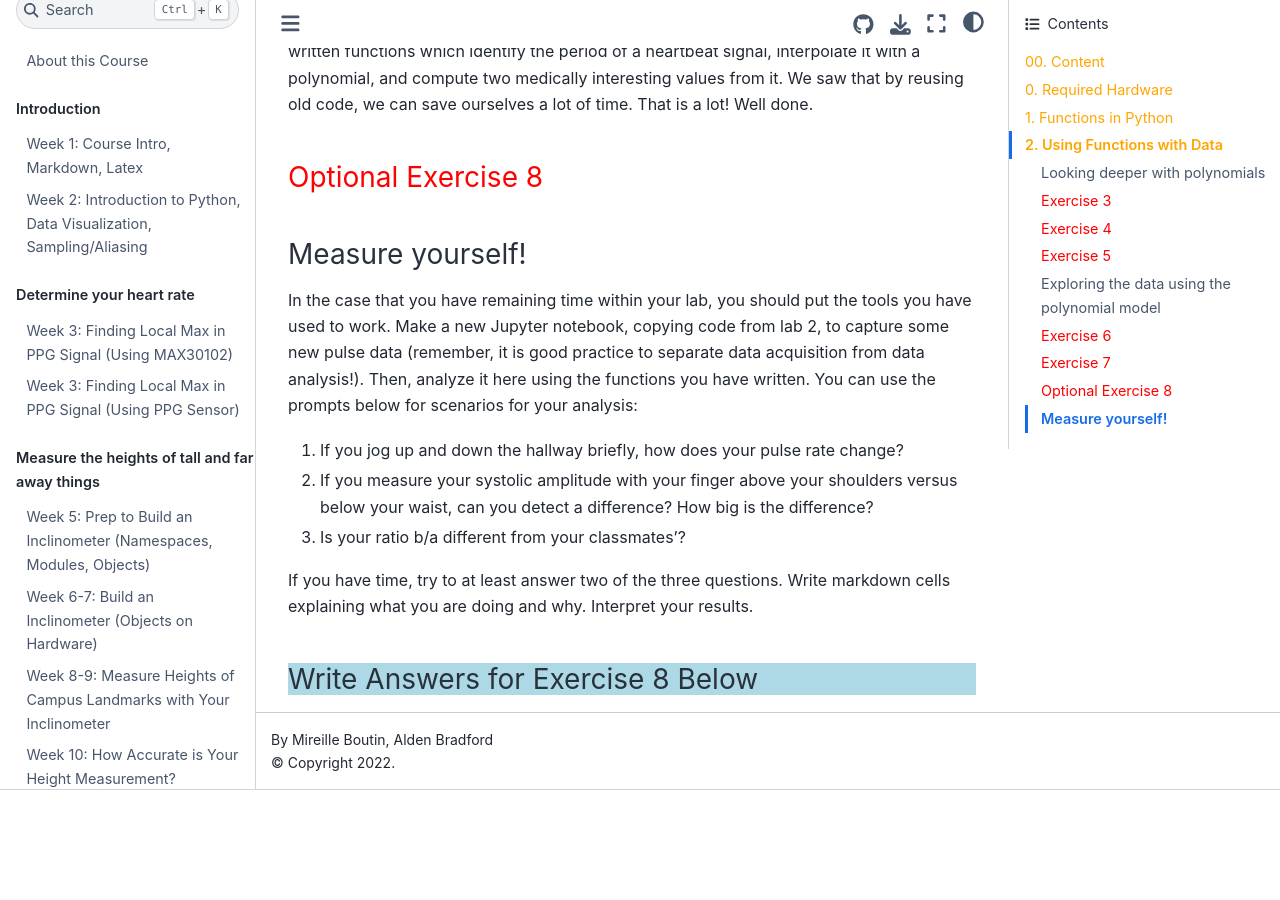
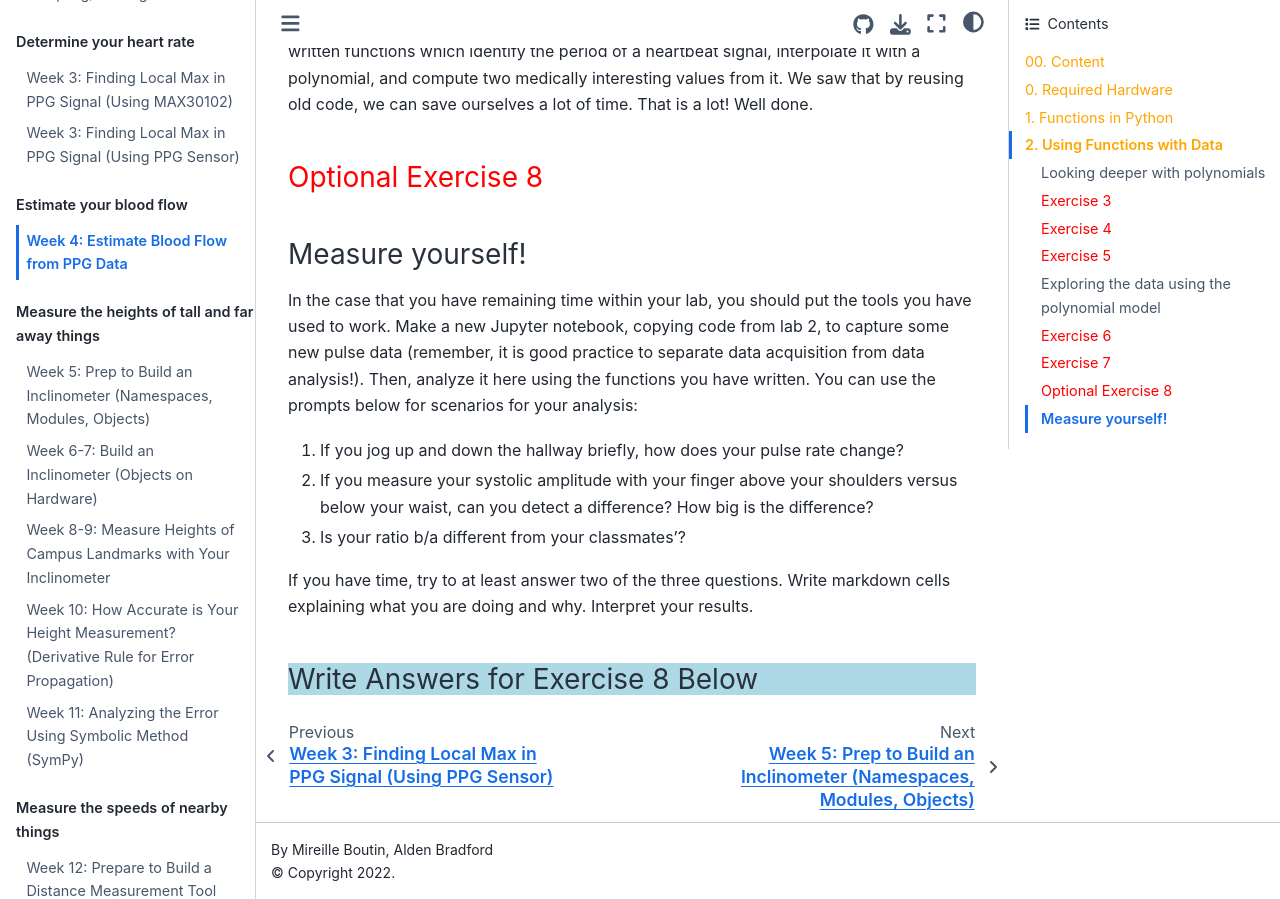
Before and after one commit to TheDataScienceLabs/DSLab_Calculus, a Jupyter Book: the page built from book/labs/3_estimate_blood_flow/lab3.ipynb, in a window 1280 px wide and 900 px high, scrolled down 12364 px. Built offline with Jupyter Book 1.0.4 settings and Sphinx 7.4.7 and the Sphinx Book theme 1.1.4, drawn with Linux system fonts in a browser that asks for light colours; pages that are not in the unit, such as notebooks, are missing from menus; before the commit the page ends 13154 px from its top, so only the background shows below that; some of the changed lines change nothing that is shown; some of the changed text lies outside the part shown.

Commit message:
Update _toc.yml

```diff
--- a/book/_toc.yml
+++ b/book/_toc.yml
@@ -14,7 +14,7 @@ parts:
   - file: labs/2_determine_heart_rate/ppg_version/lab2-ppg.ipynb
 - caption: Estimate your blood flow
   chapters:
-  - file: labs/3_estimate_blood_flow/lab3_old.ipynb
+  - file: labs/3_estimate_blood_flow/lab3.ipynb
 - caption: Measure the heights of tall and far away things
   chapters:
   - file: labs/4_measure_tall_things/a_prepare_for_building_inclinometer/lab4a.ipynb
```
